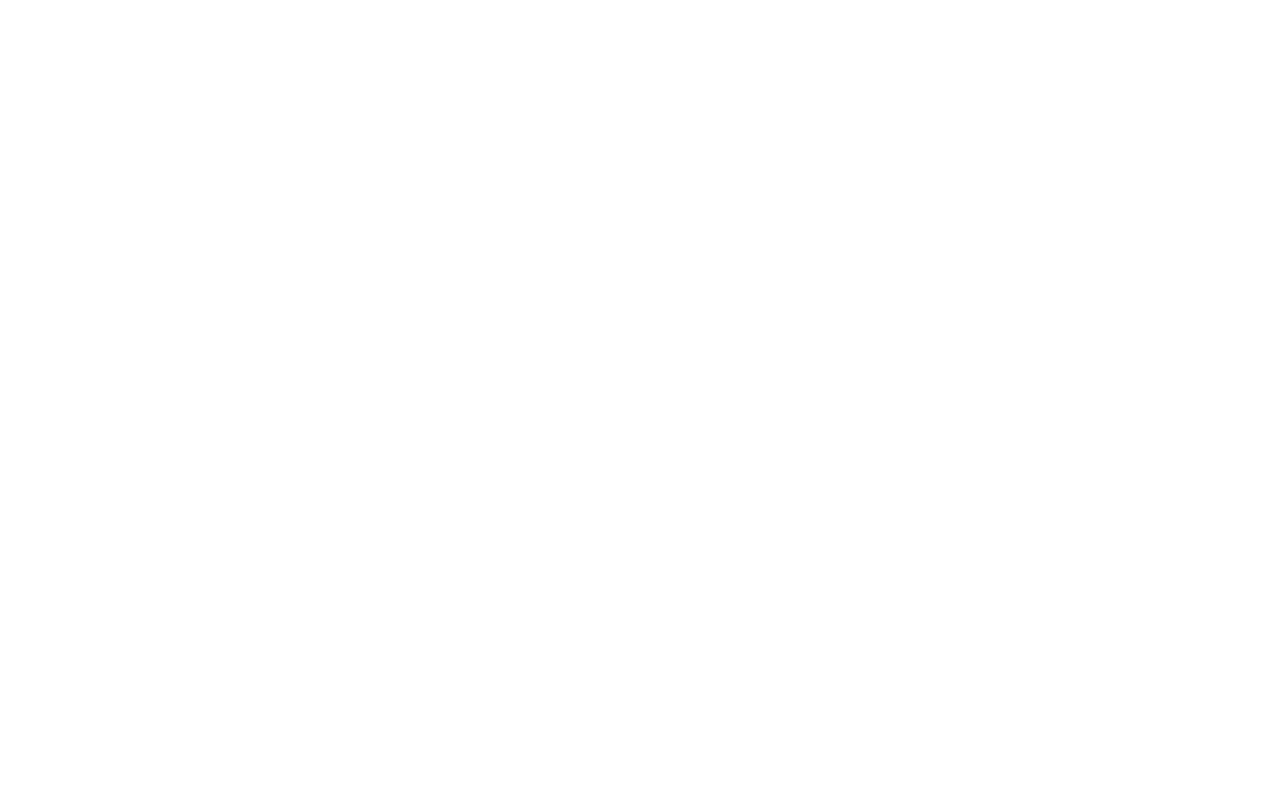
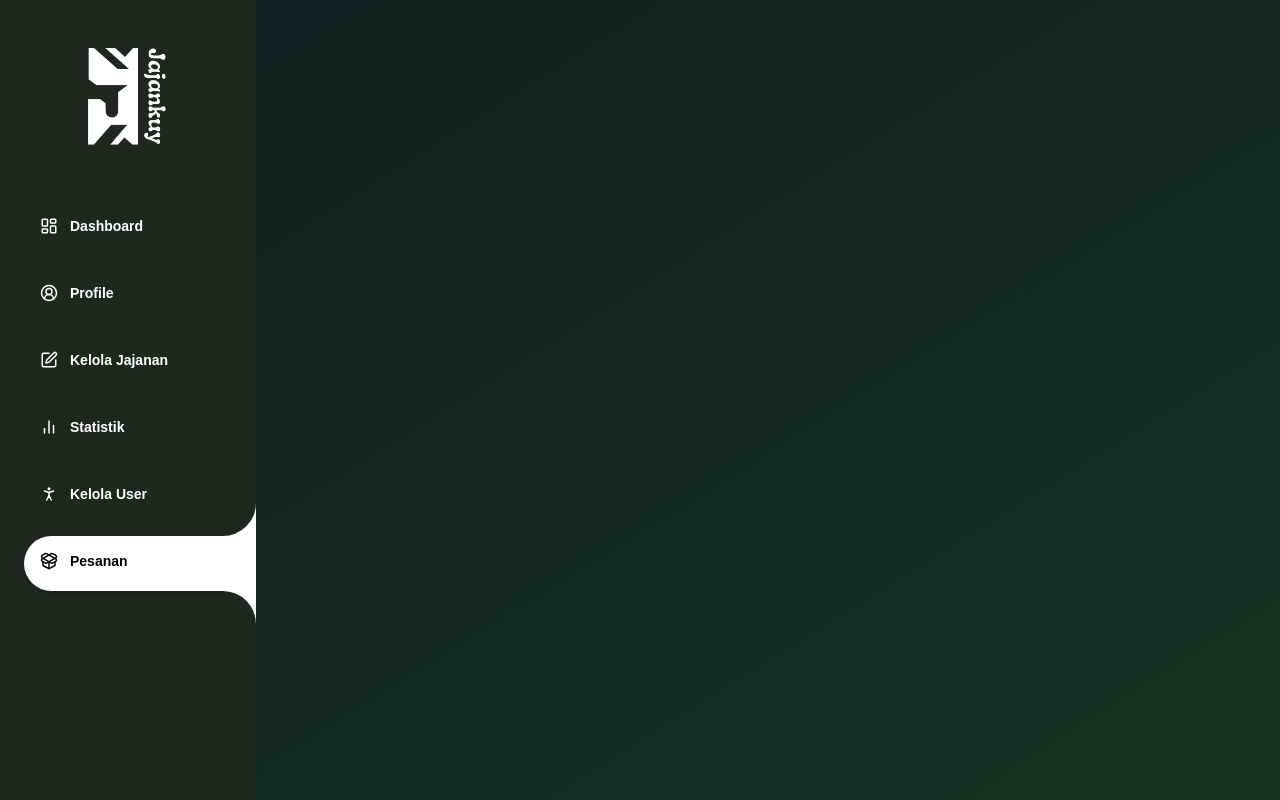
Before and after one commit to KevinSinatria/jajankuy-frontend, a React (Vite) app: page /pesanan in a window 1280 px wide. Before the commit this address had no page. Built offline with nearby package versions, Linux system fonts and the light colour scheme.

Commit message:
feat: sidebar dan beberapa file page admin

```diff
--- a/src/App.jsx
+++ b/src/App.jsx
@@ -6,6 +6,12 @@ import RegisterPage from "./pages/RegisterPage";
 import DetailsPage from "./pages/DetailsPage";
 import KeranjangPage from "./pages/KeranjangPage";
 import LoginAdminPage from "./pages/admin/LoginAdminPage";
+import DashboardAdminPage from "./pages/admin/DashboardAdminPage";
+import ProfileAdminPage from "./pages/admin/ProfileAdminPage";
+import KelolaJajananPage from "./pages/admin/KelolaJajananPage";
+import KelolaUserPage from "./pages/admin/KelolaUserPage";
+import StatistikPage from "./pages/admin/StatistikPage";
+import PesananPage from "./pages/admin/PesananPage";
 
 function App() {
   return (
@@ -17,6 +23,12 @@ function App() {
         <Route path="/detail" element={<DetailsPage />} />
         <Route path="/keranjang" element={<KeranjangPage />} />
         <Route path="/adminlogin" element={<LoginAdminPage />} />
+        <Route path="/dashboard" element={<DashboardAdminPage />} />
+        <Route path="/profile" element={<ProfileAdminPage />} />
+        <Route path="/kelola-jajanan" element={<KelolaJajananPage />} />
+        <Route path="/kelola-user" element={<KelolaUserPage />} />
+        <Route path="/statistik" element={<StatistikPage />} />
+        <Route path="/pesanan" element={<PesananPage />} />
       </Routes>
     </>
   );
--- /dev/null
+++ b/src/components/Sidebar.jsx
@@ -0,0 +1,102 @@
+import React, { useEffect, useState, useRef } from 'react';
+import {
+    LayoutDashboard,
+    CircleUserRound,
+    SquarePen,
+    BarChart2,
+    PersonStanding,
+    PackageOpen,
+} from 'lucide-react';
+import { useLocation, useNavigate } from 'react-router-dom';
+import { motion, AnimatePresence } from 'framer-motion';
+import bg from '../assets/logoDashboard.png';
+
+const iconMap = {
+    Dashboard: <LayoutDashboard size={18} />,
+    Profile: <CircleUserRound size={18} />,
+    'Kelola Jajanan': <SquarePen size={18} />,
+    Statistik: <BarChart2 size={18} />,
+    'Kelola User': <PersonStanding size={18} />,
+    Pesanan: <PackageOpen size={18} />,
+};
+
+const navItems = [
+    { id: 1, name: 'Dashboard', path: '/dashboard' },
+    { id: 2, name: 'Profile', path: '/profile' },
+    { id: 3, name: 'Kelola Jajanan', path: '/kelola-jajanan' },
+    { id: 4, name: 'Statistik', path: '/statistik' },
+    { id: 5, name: 'Kelola User', path: '/kelola-user' },
+    { id: 6, name: 'Pesanan', path: '/pesanan' },
+];
+
+const ITEM_HEIGHT = 56;
+const ITEM_GAP = 11;
+
+const Sidebar = () => {
+    const location = useLocation();
+    const navigate = useNavigate();
+
+    const [activeIndex, setActiveIndex] = useState(() =>
+        navItems.findIndex(item => item.path === location.pathname)
+    );
+
+    useEffect(() => {
+        const index = navItems.findIndex(item => item.path === location.pathname);
+        setActiveIndex(index);
+    }, [location.pathname]);
+
+    return (
+        <aside className="relative w-64 min-h-screen bg-gradient-to-b bg-[#202720] pl-6 py-8 overflow-hidden">
+            {/* logo */}
+            <div className="text-center font-bold text-xl tracking-wide mb-10 z-10">
+                <div className="py-3 rounded-lg w-20 mx-auto ml-16">
+                    <img src={bg} alt="Logo Jajankuy" className="w-full object-contain" />
+                </div>
+            </div>
+
+            {/* sidebar */}
+            <div className="relative">
+                <AnimatePresence initial={false}>
+                    {activeIndex !== -1 && (
+                        <motion.div
+                            layoutId="activeHighlight"
+                            initial={false}
+                            animate={{
+                                top: `${activeIndex * (ITEM_HEIGHT + ITEM_GAP)}px`,
+                            }}
+                            transition={{ type: 'spring', stiffness: 400, damping: 30 }}
+                            className="absolute w-[240px] h-[55px] bg-white text-black rounded-l-[32px] shadow-md z-0"
+                        >
+                            {/* lengkungan atas */}
+                            <span className="absolute top-[-50px] right-[8px] w-[33px] h-[50px] rounded-br-[200px] shadow-[15px_15px_0_15px_white] bg-transparent" />
+                            {/* lengkungan bawah */}
+                            <span className="absolute top-[55px] right-[8px] w-[33px] h-[50px] rounded-tr-[200px] shadow-[15px_-15px_0_15px_white] bg-transparent" />
+                        </motion.div>
+                    )}
+                </AnimatePresence>
+
+                {/* navigasi */}
+                <nav className="relative flex flex-col gap-4 text-sm text-white z-10 mt-4">
+                    {navItems.map((item, index) => {
+                        const isActive = index === activeIndex;
+                        return (
+                            <div
+                                key={item.id}
+                                onClick={() => navigate(item.path)}
+                                className={`relative flex items-center gap-3 py-[15.5px] px-4 cursor-pointer font-semibold transition-all ${isActive
+                                    ? 'text-black z-20'
+                                    : 'hover:bg-white/10 rounded-lg text-white font-normal'
+                                    }`}
+                            >
+                                {iconMap[item.name]}
+                                {item.name}
+                            </div>
+                        );
+                    })}
+                </nav>
+            </div>
+        </aside>
+    );
+};
+
+export default Sidebar;
--- /dev/null
+++ b/src/pages/admin/DashboardAdminPage.jsx
@@ -0,0 +1,21 @@
+import React from 'react';
+import {
+  User,
+  FolderKanban,
+  BarChart2,
+  Settings,
+  PackageOpen,
+  LayoutDashboard,
+  ArrowUpRight,
+} from 'lucide-react';
+import Sidebar from '../../components/Sidebar';
+
+const DashboardAdminPage = () => {
+  return (
+    <div className="flex min-h-screen bg-white">
+      <Sidebar />
+    </div>
+  );
+};
+
+export default DashboardAdminPage;
--- /dev/null
+++ b/src/pages/admin/KelolaJajananPage.jsx
@@ -0,0 +1,12 @@
+import React from 'react'
+import Sidebar from '../../components/Sidebar'
+
+const KelolaLaporanPage = () => {
+  return (
+    <div className="flex min-h-screen bg-gradient-to-br from-[#0d1f1d] to-[#163426] text-white">
+      <Sidebar />
+    </div>
+  )
+}
+
+export default KelolaLaporanPage
--- /dev/null
+++ b/src/pages/admin/KelolaUserPage.jsx
@@ -0,0 +1,12 @@
+import React from 'react'
+import Sidebar from '../../components/Sidebar'
+
+const KelolaUserPage = () => {
+  return (
+    <div className="flex min-h-screen bg-gradient-to-br from-[#0d1f1d] to-[#163426] text-white">
+      <Sidebar />
+    </div>
+  )
+}
+
+export default KelolaUserPage
--- /dev/null
+++ b/src/pages/admin/PesananPage.jsx
@@ -0,0 +1,12 @@
+import React from 'react'
+import Sidebar from '../../components/Sidebar'
+
+const PesananPage = () => {
+  return (
+    <div className="flex min-h-screen bg-gradient-to-br from-[#0d1f1d] to-[#163426] text-white">
+      <Sidebar />
+    </div>
+  )
+}
+
+export default PesananPage
--- /dev/null
+++ b/src/pages/admin/ProfileAdminPage.jsx
@@ -0,0 +1,13 @@
+import React from 'react'
+import Sidebar from '../../components/Sidebar';
+
+const ProfileAdminPage = () => {
+  return (
+    <div className="flex min-h-screen bg-gradient-to-br from-[#0d1f1d] to-[#163426] text-white">
+
+      <Sidebar />
+    </div>
+  )
+}
+
+export default ProfileAdminPage
--- /dev/null
+++ b/src/pages/admin/StatistikPage.jsx
@@ -0,0 +1,12 @@
+import React from 'react'
+import Sidebar from '../../components/Sidebar'
+
+const StatistikPage = () => {
+  return (
+    <div className="flex min-h-screen bg-gradient-to-br from-[#0d1f1d] to-[#163426] text-white">
+      <Sidebar />
+    </div>
+  )
+}
+
+export default StatistikPage
```
Also changed, not shown: src/assets/logoDashboard.png (added).
